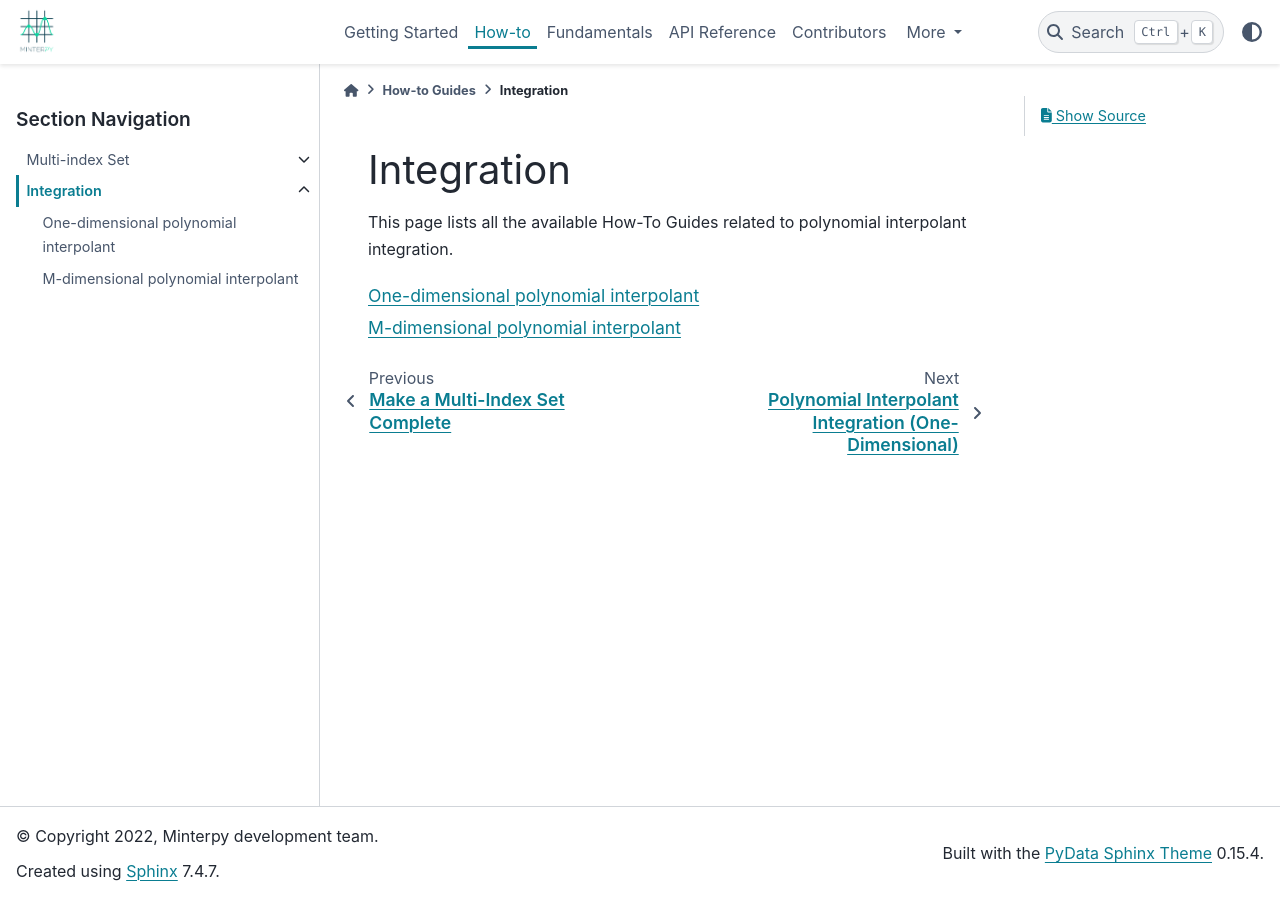
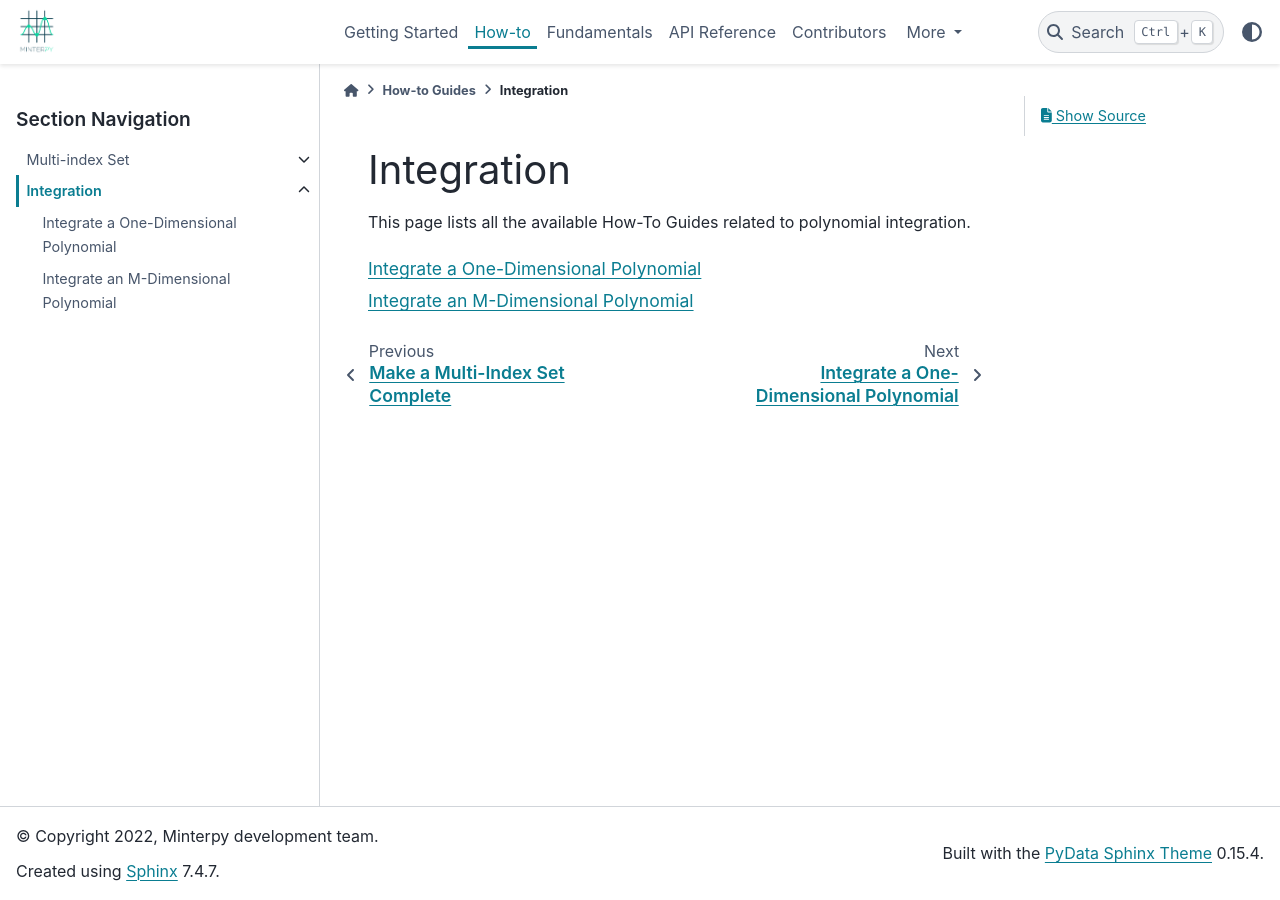
Before and after one commit to casus/minterpy, a Sphinx documentation site: the page built from docs/how-to/integration/index.rst, in a window 1280 px wide. Built offline with Sphinx 7.4.7 and the PyData theme 0.15.4, drawn with Linux system fonts in a browser that asks for light colours.

Commit message:
Revise the how-to guides related to polynomial integration.

```diff
--- a/docs/how-to/integration/index.rst
+++ b/docs/how-to/integration/index.rst
@@ -3,10 +3,10 @@ Integration
 ###########
 
 This page lists all the available How-To Guides related to
-polynomial interpolant integration.
+polynomial integration.
 
 .. toctree::
    :maxdepth: 1
 
-   One-dimensional polynomial interpolant <poly-interpolant-integration-1d>
-   M-dimensional polynomial interpolant <poly-interpolant-integration-md>
+   Integrate a One-Dimensional Polynomial <poly-interpolant-integration-1d>
+   Integrate an M-Dimensional Polynomial <poly-interpolant-integration-md>
```
Also changed, not shown: docs/how-to/integration/poly-interpolant-integration-1d.ipynb, docs/how-to/integration/poly-interpolant-integration-md.ipynb.
